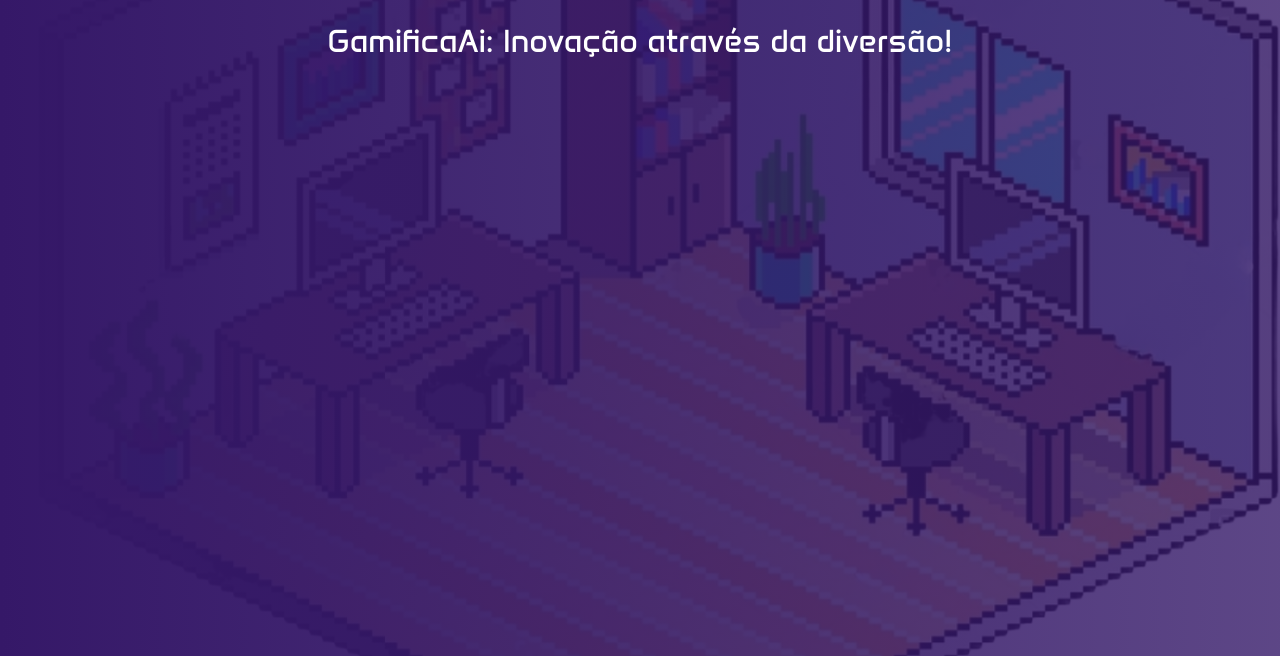
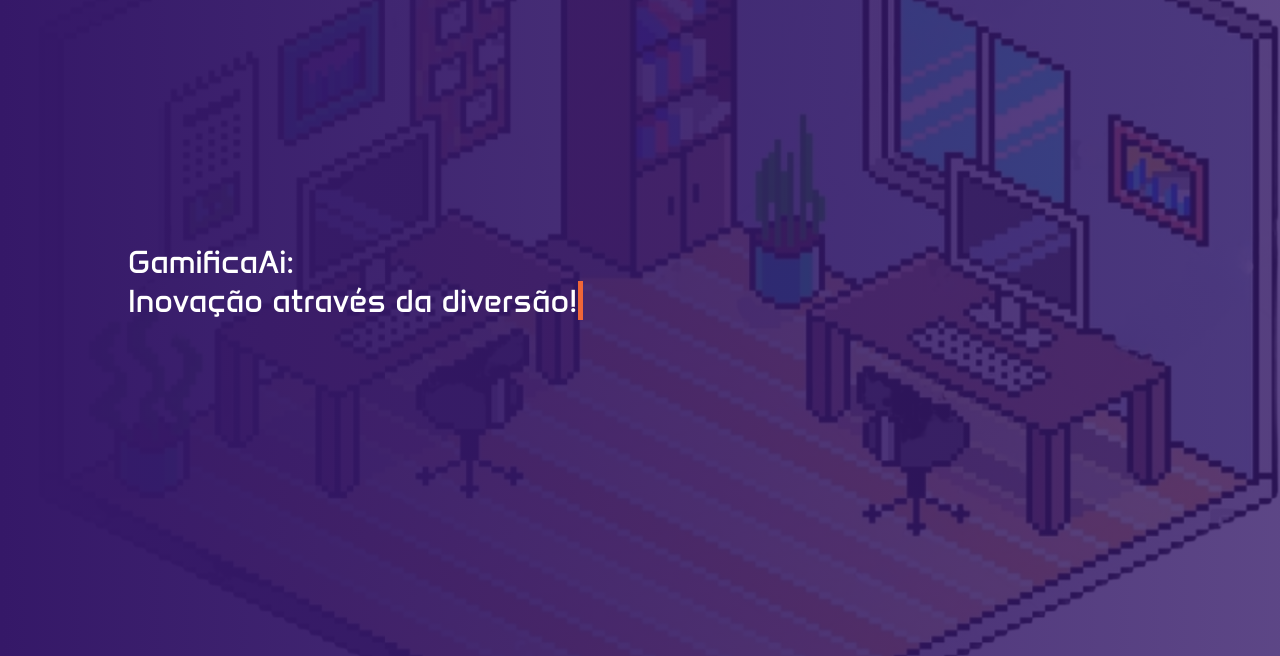
Before and after one commit to Primordis/gamificaai, a plain HTML site: page index.html in a window 1280 px wide. Shown: the part 144-800 px from the top of the page. Drawn offline with Linux system fonts and the light colour scheme.

Commit message:
Animações

```diff
--- a/index.html
+++ b/index.html
@@ -6,7 +6,7 @@
     <meta name="viewport" content="width=device-width, initial-scale=1.0">
     <title>Gamifica Ai</title>
     <link rel="stylesheet" href="style2.css">
-    <link rel="shortcut icon" href="img/gezao.png" type="image/x-icon">
+    <link rel="shortcut icon" href="img/favicon.png" type="image/x-icon">
 </head>
 
 <body>
@@ -17,14 +17,14 @@
                     alt="Logo da empresa Gamifica Ai, sendo esta um G como o do Gamecube com duas extremidades sendo um I, seguida do nome da empresa em si.">
                 <nav class="menu">
                     <a href="#about">Sobre</a>
-                    <a href="#">Cases de Sucesso</a>
-                    <a href="#">Portfólio</a>
-                    <a href="#">Contate-nos</a>
+                    <a href="#cases">Cases de Sucesso</a>
+                    <a href="#portfolio">Portfólio</a>
+                    <a href="#contato">Contate-nos</a>
                 </nav>
             </div>
         </header>
         <div class="container-grid banner-content">
-            GamificaAi: Inovação através da diversão!
+            <p>GamificaAi: <span>Inovação através da diversão!</span> </p>
         </div>
     </div>
     <section id="about">
--- a/style2.css
+++ b/style2.css
@@ -17,6 +17,10 @@
     margin: 0;
     padding: 0;
     box-sizing: border-box;
+}
+
+html{
+   scroll-behavior: smooth;
 }
 
 .container-grid {
@@ -68,12 +72,44 @@ header {
 }
 
 .banner-content {
-    color: white;
-    font-size: 32px;
-    font-family: 'Anta';
+
     height: calc(100vh - 280px);
     display: flex;
-    justify-content: center;
+    justify-content: flex-start;
+    align-items: center;
+
+    p {color: white;
+    font-size: 32px;
+    font-family: 'Anta';}
+
+    span{
+        display: block;
+        animation: digitando 2s steps(40, end),
+        cursor 0.75s step-end infinite;
+        border-right: 5px solid var(--laranja-gamifica);
+        white-space: nowrap;
+        overflow: hidden;
+    }
+}
+
+@keyframes digitando {
+    from{
+        width: 0;
+    }
+
+    to {
+        width: 100%;
+    }
+}
+
+@keyframes cursor {
+    from, to {
+        border-color: transparent;
+    }
+
+    50% {
+        border-color: var(--laranja-gamifica);
+    }
 }
 
 #about {
```
Also changed, not shown: img/favicon.png (added), img/gezao.png (deleted).
